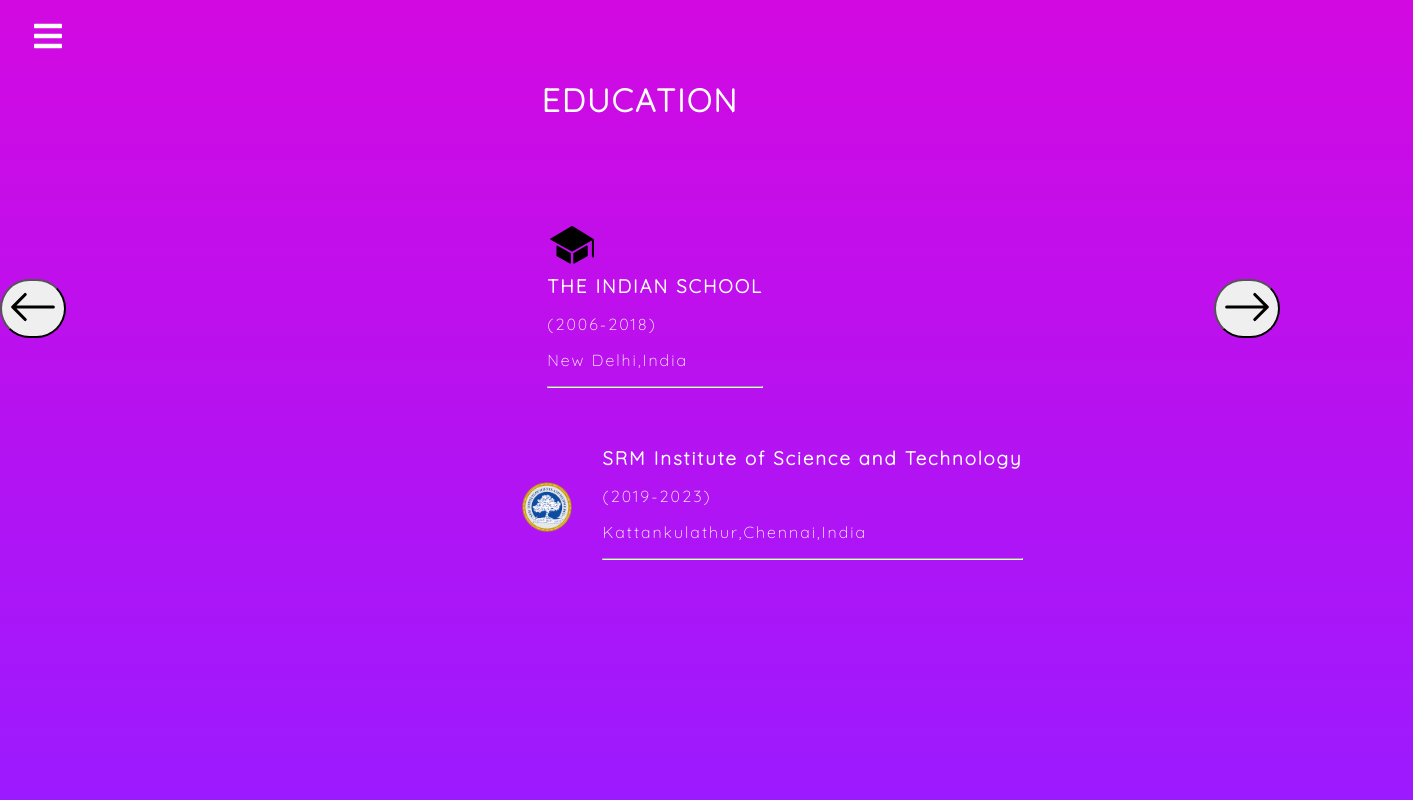
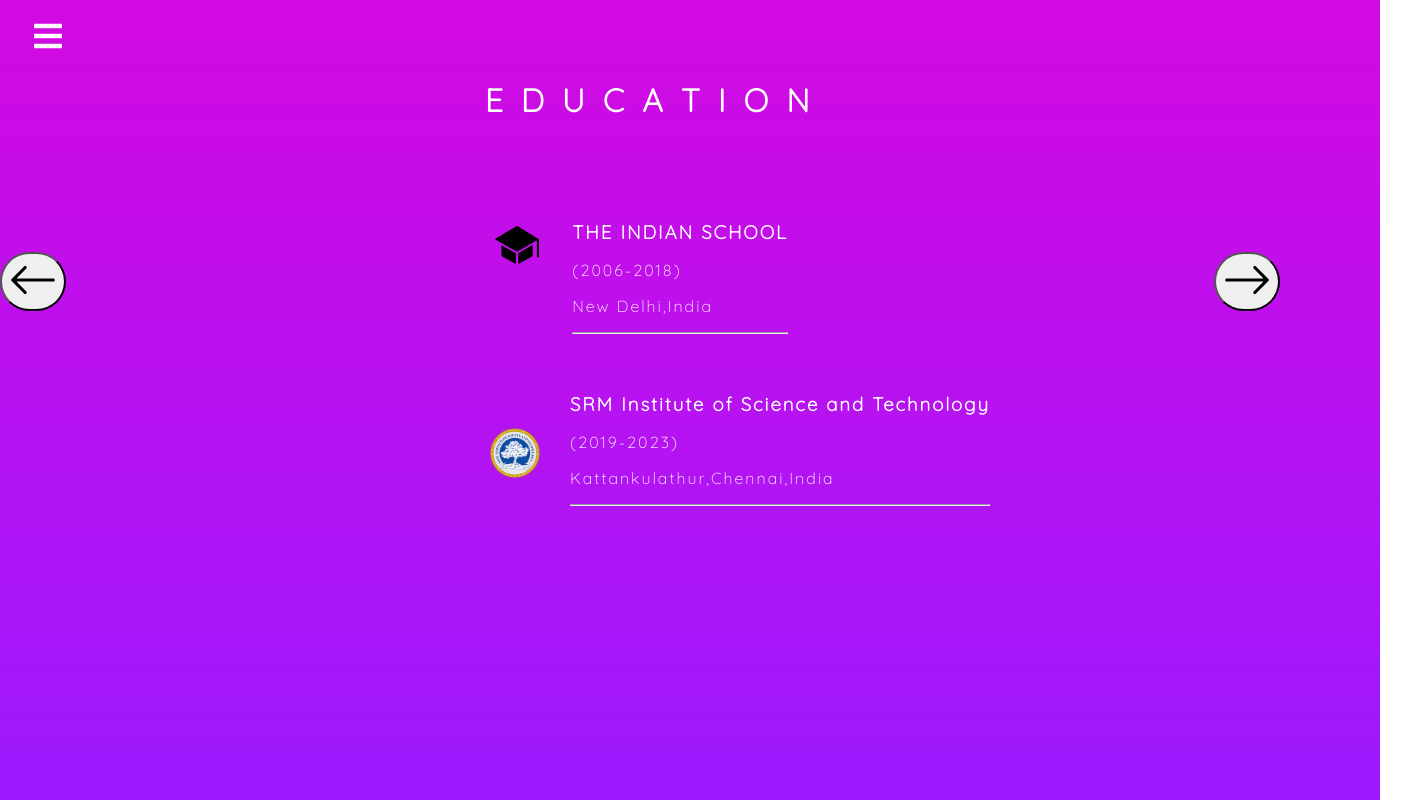
Before and after one commit to jatinrastogi/Portfolio-website, a React (Create React App) app: page /education in a window 1280 px wide. Shown: the top 800 px of the page, 1413 px wide, since content can reach past the window. Built offline with nearby package versions, Linux system fonts and the light colour scheme.

Commit message:
added education page

```diff
--- a/src/Components/About.js
+++ b/src/Components/About.js
@@ -11,7 +11,7 @@
             opacity:1,
             transition: {
                 delay:0.5,
-                staggerChildren:0.6,
+                staggerChildren:0.2,
             },
         },
     }
@@ -38,7 +38,7 @@
 
 
             <div className="about-1">
-                <motion.div className="button-1" initial = {{y:-1000}} animate={{y:0}} transition={{delay:2,stiffness:120,type:"spring"}}>
+                <motion.div className="button-1" initial = {{y:-1000}} animate={{y:0}} transition={{delay:1,stiffness:120,type:"spring"}}>
             <Link to="/">
                     <motion.button whileHover={{
                         scale:1.2,
@@ -58,7 +58,7 @@
 
 
                 <motion.img src="jatin.jpeg" variants={sentence} initial="hidden" animate="visible" />
-                <motion.div className="button-2" initial = {{y:-1000}} animate={{y:0}} transition={{delay:2,stiffness:120,type:"spring"}}>
+                <motion.div className="button-2" initial = {{y:-1000}} animate={{y:0}} transition={{delay:1,stiffness:120,type:"spring"}}>
                 <Link to="/education">
                 <motion.button whileHover={{
                     scale:1.2,
--- a/src/Components/Education.js
+++ b/src/Components/Education.js
@@ -1,24 +1,56 @@
 import * as ioicons from 'react-icons/io'
 import {Link} from 'react-router-dom'
 import * as bsIcons from 'react-icons/bs';
+import {motion} from 'framer-motion'
+const Education = () => {
+    const line = "EDUCATION"
+    const sentence = {
+        hidden: {opacity:1},
+        visible : {
+            opacity:1,
+            transition: {
+                delay:0.5,
+                staggerChildren:0.2,
+            },
+        },
+    }
+    const letter = {
+        hidden : { opacity:0,y:50},
+        visible : {
+            opacity:1,
+            y:0,
+        },
 
-const Education = () => {
+    }
     return (
         <div className="education">
-            <h1>
-                EDUCATION
-            </h1>
+            <motion.h1 variants={sentence} initial="hidden" animate="visible">
+                {
+                    line.split("").map((char,index) => {
+                        return (
+                            <motion.span key={char + "-" + index} variants={letter}>
+                                {char}
+                            </motion.span>
+                        )
+                    })
+                }
+            </motion.h1>
             <div className="education-1">
-                <div className="education-button1">
+                <motion.div className="education-button1" initial = {{y:-1000}} animate={{y:0}} transition={{delay:1,stiffness:120,type:"spring"}}>
                 <Link to="/about">
-                    <button>
+                    <motion.button whileHover={{
+                        scale:1.2,
+                        boxShadow: "0px 0px 8px rgb(255,255,255)",
+                        TextShadow: "0px 0px 8px rgb(255,255,255)",
+                        rotate:360,
+                    }}>
                         <bsIcons.BsArrowLeft size={50} color="black"/>
-                    </button>
+                    </motion.button>
                 </Link>
-                </div>
-
+                </motion.div>
+                <motion.div className="school" initial={{opacity:0}} animate={{opacity:1}} transition={{delay:0.5}} >
+                <ioicons.IoIosSchool size={50} color="black" float="left"/>
                 <section>
-                   <ioicons.IoIosSchool size={50} color="black" float="left"/>
                     <h3>
                     THE INDIAN SCHOOL
                     </h3>
@@ -30,18 +62,24 @@
                     </p>
                     <hr/>
                 </section>
-                <div className="education-button2">
+                </motion.div>
+                <motion.div className="education-button2" initial = {{y:-1000}} animate={{y:0}} transition={{delay:1,stiffness:120,type:"spring"}}>
                 <Link to="/skill">
-                    <button>
+                    <motion.button whileHover={{
+                        scale:1.2,
+                        boxShadow: "0px 0px 8px rgb(255,255,255)",
+                        TextShadow: "0px 0px 8px rgb(255,255,255)",
+                        rotate:360,
+                    }}>
                         <bsIcons.BsArrowRight size={50} color="black"/>
-                    </button>
+                    </motion.button>
                 </Link>
-                </div>
+                </motion.div>
 
 
 
             </div>
-            <div className="education-2">
+            <motion.div className="education-2" initial={{opacity:0}} animate={{opacity:1}} transition={{delay:0.5}}>
                 <img src="srm.png" />
                 <section>
                     <h3>
@@ -55,7 +93,7 @@
                     </p>
                     <hr/>
                 </section>
-            </div>
+            </motion.div>
         </div>
     )
 }
--- a/src/index.css
+++ b/src/index.css
@@ -206,7 +206,10 @@
   opacity: 1;
 
 }
-.education-button1{
+.school{
+  display: flex;
+  justify-content: center;
+  flex-direction: row;
 }
 
 .education-2{
@@ -216,7 +219,7 @@
   margin-top:50px;
   justify-content: center;
   align-items: center;
-  margin-left: 265px
+  margin-left: 200px;
 }
 
 .education-2 img{
```
